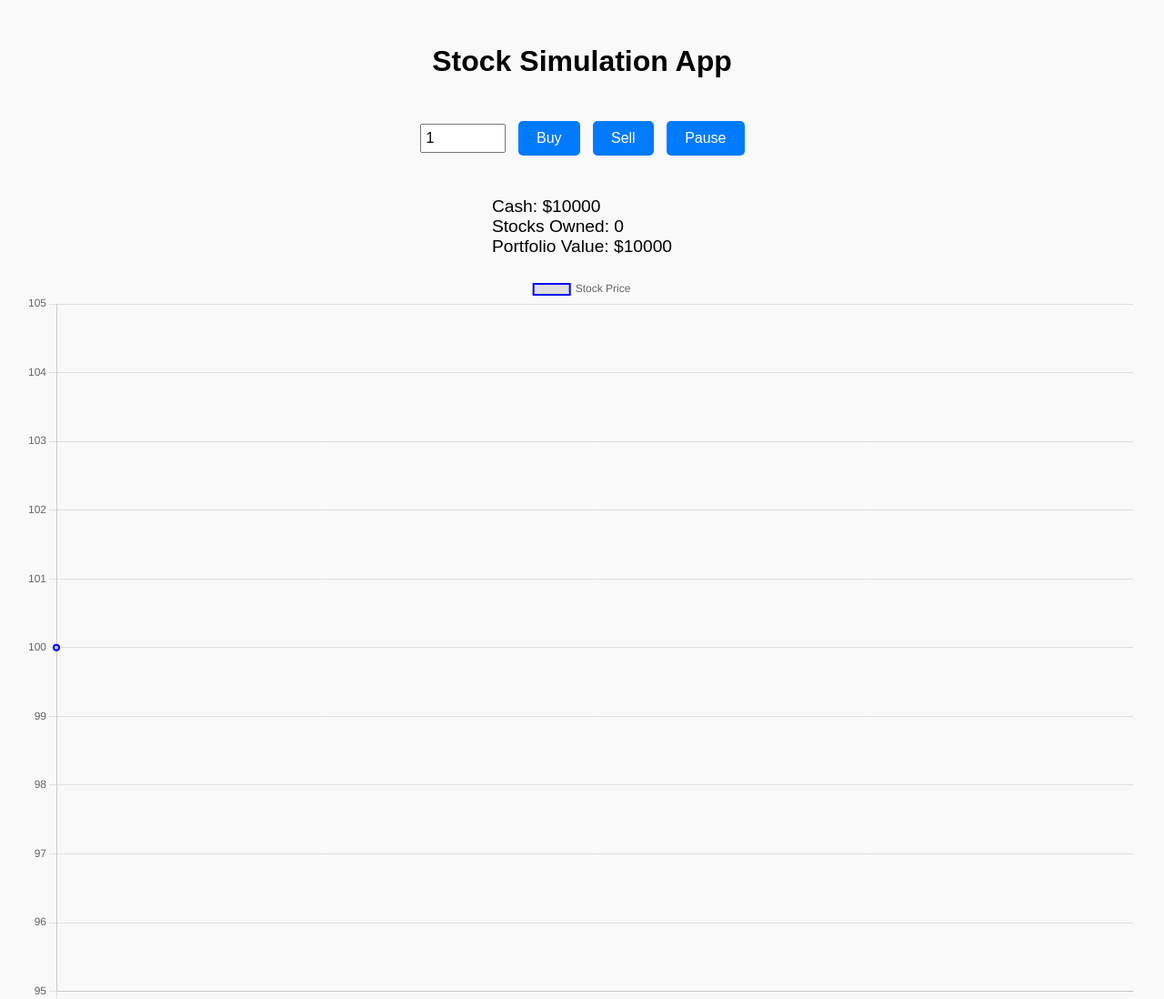
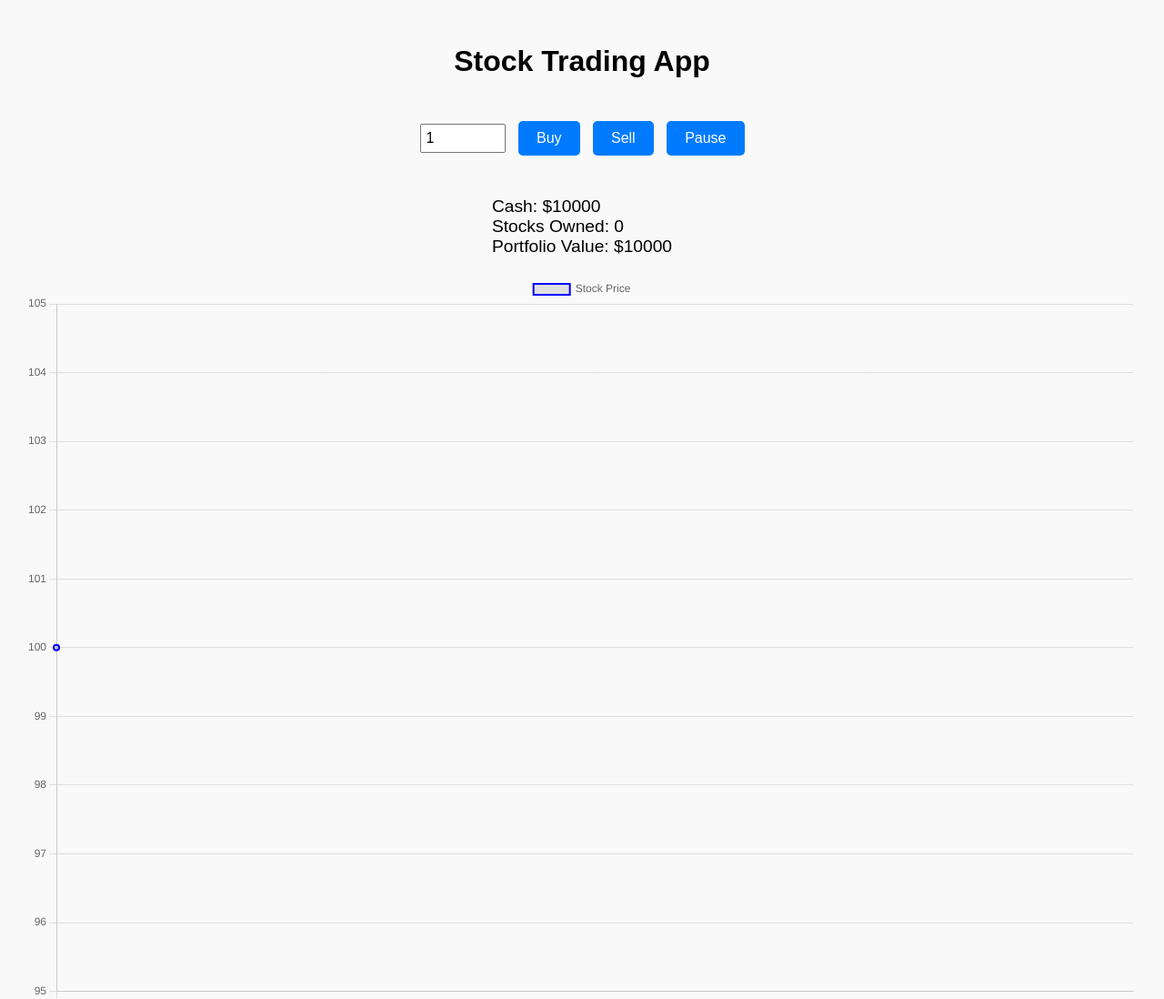
Before and after one commit to LINYIQ66/s, a plain HTML site: page index.html in a window 1280 px wide. Shown: the top 1098 px of the page at 91% size. Drawn offline with nearby package versions, Linux system fonts and the light colour scheme.

Commit message:
Update index.html

```diff
--- a/index.html
+++ b/index.html
@@ -52,7 +52,7 @@
     </style>
 </head>
 <body>
-    <h1>Stock Simulation App</h1>
+    <h1>Stock Trading App</h1>
     <div id="controls">
         <input type="number" id="quantity" placeholder="Quantity" min="1" value="1">
         <button onclick="buyStock()">Buy</button>
```
